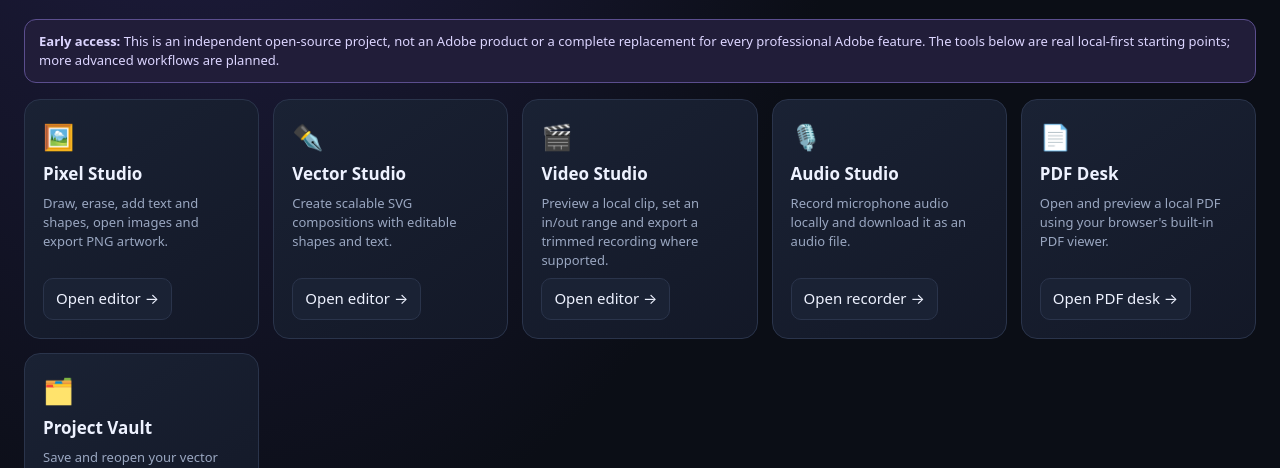
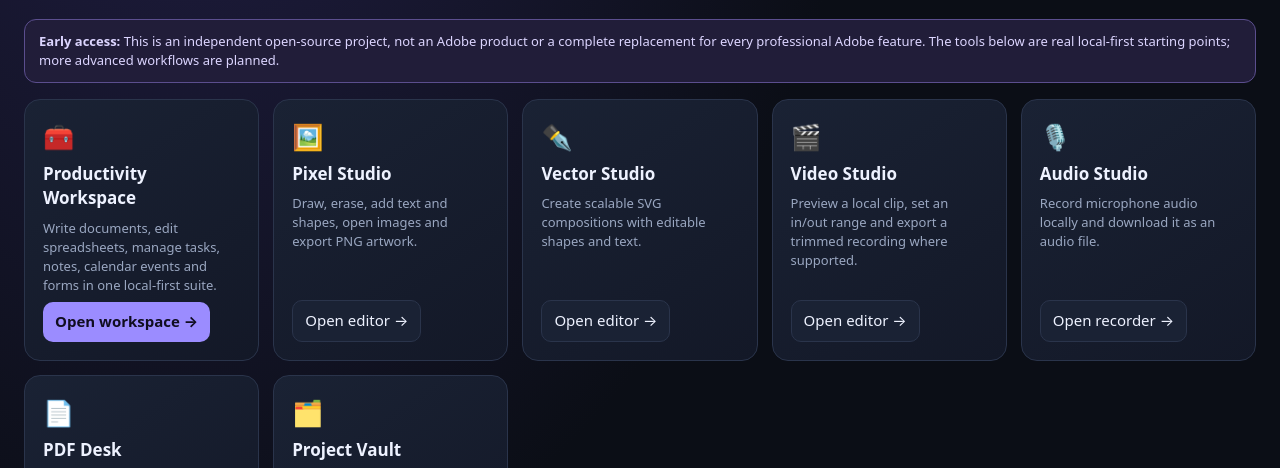
Before and after one commit to vasanthakv8838-creator/OpenCreative, a plain HTML site: page index.html in a window 1280 px wide. Shown: the part 273-741 px from the top of the page. Drawn offline with Linux system fonts and the light colour scheme.

Commit message:
Add unified productivity workspace to OpenCreative home

```diff
--- a/index.html
+++ b/index.html
@@ -22,6 +22,8 @@ main{max-width:1400px;margin:auto;padding:24px}.hero{display:flex;justify-conten
 <div class="hero"><div><div class="eyebrow">Your creative workspace</div><h1>Make something<br>remarkable.</h1><p>A free, browser-based creative studio. Start with practical tools for images, vectors, video, audio and PDFs. Your files stay on your device unless you export or share them.</p></div><span class="badge">No account required</span></div>
 <div class="notice"><b>Early access:</b> This is an independent open-source project, not an Adobe product or a complete replacement for every professional Adobe feature. The tools below are real local-first starting points; more advanced workflows are planned.</div>
 <div class="grid">
+<article class="card"><div class="icon">🧰</div><h3>Productivity Workspace</h3><p>Write documents, edit spreadsheets, manage tasks, notes, calendar events and forms in one local-first suite.</p><a href="productivity.html"><button class="primary">Open workspace →</button></a></article>
+
 <article class="card"><div class="icon">🖼️</div><h3>Pixel Studio</h3><p>Draw, erase, add text and shapes, open images and export PNG artwork.</p><button data-open="image">Open editor →</button></article>
 <article class="card"><div class="icon">✒️</div><h3>Vector Studio</h3><p>Create scalable SVG compositions with editable shapes and text.</p><button data-open="vector">Open editor →</button></article>
 <article class="card"><div class="icon">🎬</div><h3>Video Studio</h3><p>Preview a local clip, set an in/out range and export a trimmed recording where supported.</p><button data-open="video">Open editor →</button></article>
```
